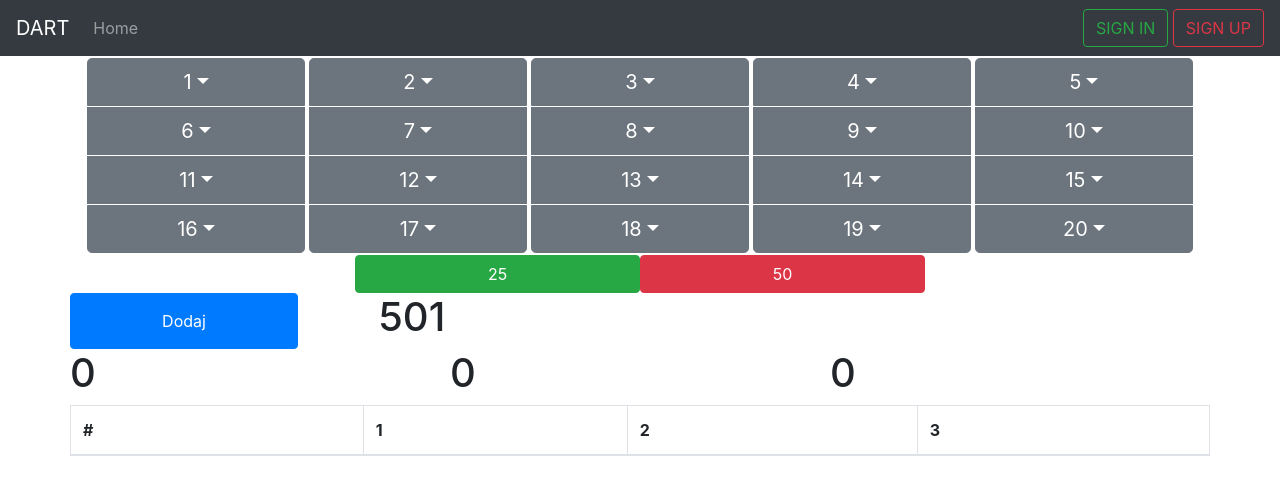
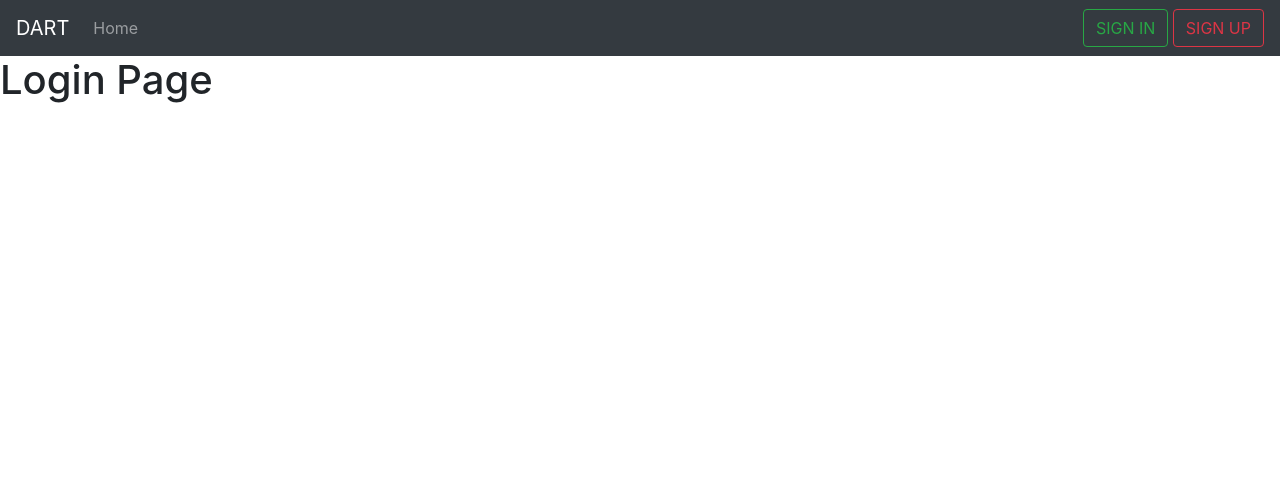
Before and after one commit to filixed/DartApp, a React (Create React App) app: page /login in a window 1280 px wide. Shown: the top 494 px of the page. Built offline with nearby package versions, Linux system fonts and the light colour scheme.

Commit message:
Created auth components

```diff
--- a/src/App.js
+++ b/src/App.js
@@ -1,6 +1,7 @@
 import React from 'react'
 import {Switch, Route} from 'react-router-dom'
 import CountPoints from './Containers/CountPoints/CountPoints'
+import Login from './Containers/Auth/Login/Login'
 
 import Layout from './Components/Layout/Layout'
 
@@ -8,7 +9,8 @@ const App = () => {
   return (
     <Layout>
       <Switch>
-        <Route path={"/"} component={CountPoints} />
+        <Route exact path={"/"} component={CountPoints} />
+        <Route path={"/login"} component={Login} />
       </Switch>
     </Layout>
   );
--- /dev/null
+++ b/src/Containers/Auth/Login/Login.js
@@ -0,0 +1,9 @@
+import React from 'react';
+
+const Login = () => {
+    return (
+        <h1>Login Page</h1>
+    )
+}
+
+export default Login;
```
